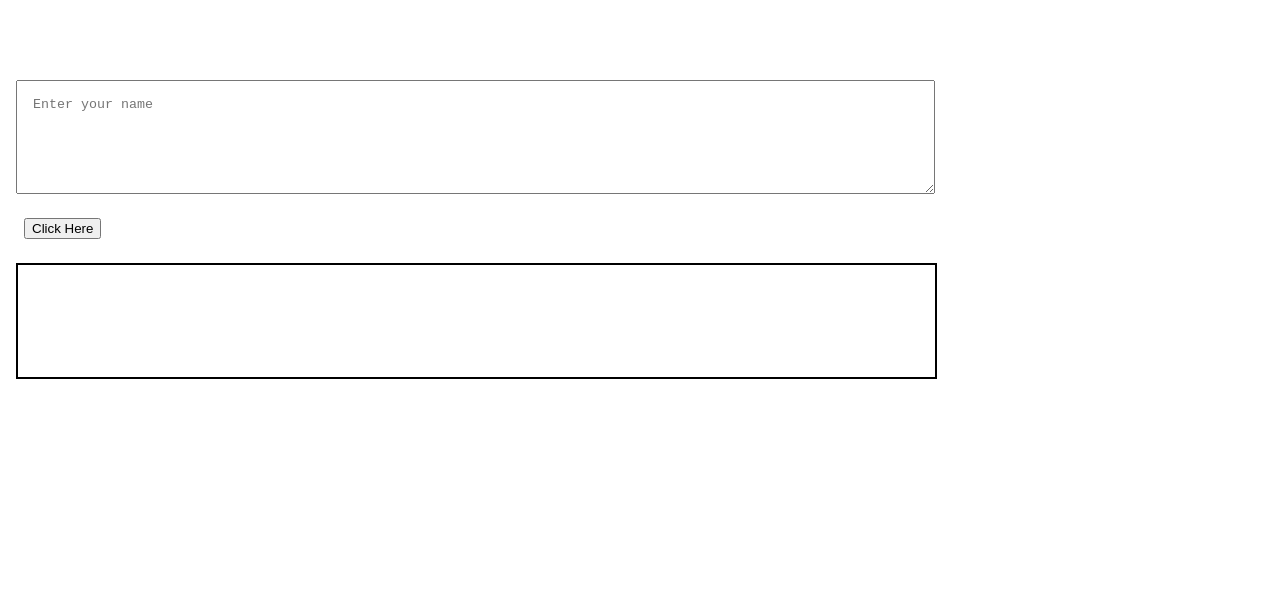
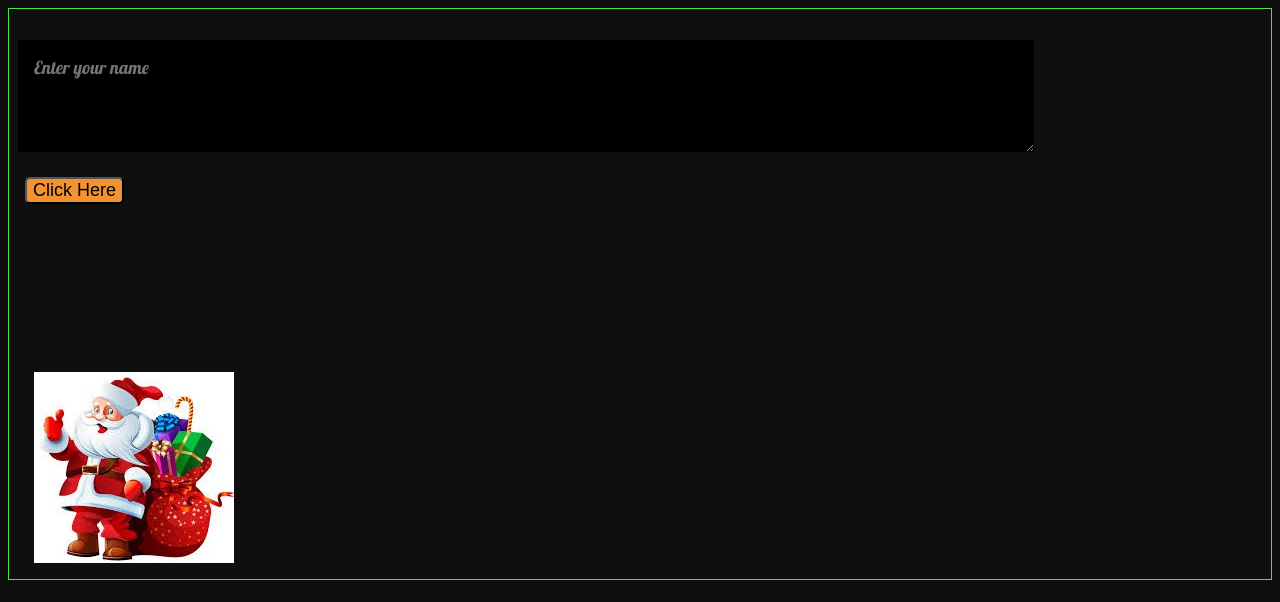
Before and after one commit to iamkeerthana/Santa, a plain HTML site: page index.html in a window 1280 px wide. Drawn offline with Linux system fonts and the light colour scheme.

Commit message:
added fonts

```diff
--- a/app.js
+++ b/app.js
@@ -4,7 +4,7 @@ var outputDiv = document.querySelector("#output");
 
 
 function clickHandler() {
-   outputDiv.innerText = "Happy Christmas " + textinput.value;
+   outputDiv.innerText = "🎄Merry Christmas🎄 " +  textinput.value;
 };
 
 btn.addEventListener("click", clickHandler)
--- a/index.html
+++ b/index.html
@@ -5,6 +5,10 @@
     <meta name="viewport" content="width=device-width, initial-scale=1.0">
     <title>Christmas</title>
     <link href="main.css" rel="stylesheet">
+    <link rel="preconnect" href="https://fonts.gstatic.com">
+    <link href="https://fonts.googleapis.com/css2?family=Dancing+Script&display=swap" rel="stylesheet">
+    <link rel="preconnect" href="https://fonts.gstatic.com">
+    <link href="https://fonts.googleapis.com/css2?family=Lobster&display=swap" rel="stylesheet">
 </head>
 <body>
     <textarea
@@ -13,6 +17,7 @@
     <button id="btn">Click Here</button>
     <div></div>
     <div id="output"></div>
+    <img src="image/santa.jpg" alt="santa">
     <script src="app.js" type="text/javascript"></script>
 </body>
 </html>
--- a/main.css
+++ b/main.css
@@ -1,19 +1,62 @@
+:root {
+    --primary-color: #0f0f0f;
+    --white: #f3f3f3;
+    --red: #ec0101;
+    --orange: #f39233;
+    --dark-blue: #0779e4;
+    --green: #54e346;
+}
+
+body {
+    background-color: var(--primary-color);
+    border: 1px solid var(--green);
+}
+
 #text-input {
     display: block;
     min-height: 10vh;
-    width: 70%;
+    width: 78%;
+    border: 1px solid var(--primary-color);
     margin: 0.5rem;
-    margin-top: 80px;
+    margin-top: 30px;
     padding: 1rem;
+    background-color: black;
+    color: var(--red);
+    font-size: large;
+    font-family: 'Lobster', cursive;
 }
 #output {
     display: block;
-    border:2px solid black;
+    border:2px solid var(--primary-color);
     height: 10vh;
     width: 70%;
+    font-size: 1.3rem;
+    font-weight: bold;
+    font-family: 'Dancing script', cursive;
     margin: 0.5rem;
     padding: 1rem;
- }
+    color: var(--red);
+    color: var(--dark-blue);
+    text-align: center;
+}
+img {
+    font-size: 5px;
+    margin: 12px;
+    margin-left: 25px;
+}
+div {
+    margin: 1rem;
+    font-size: 300px;
+}
+
+#btn:hover {
+    background-color: var(--green);
+    color: var(--white) ;
+}
+
 #btn {
     margin: 1rem;
+    background-color: var(--orange);
+    border-radius: 5px;
+    font-size: large;
 }
```
Also changed, not shown: image/santa.jpg (added).
